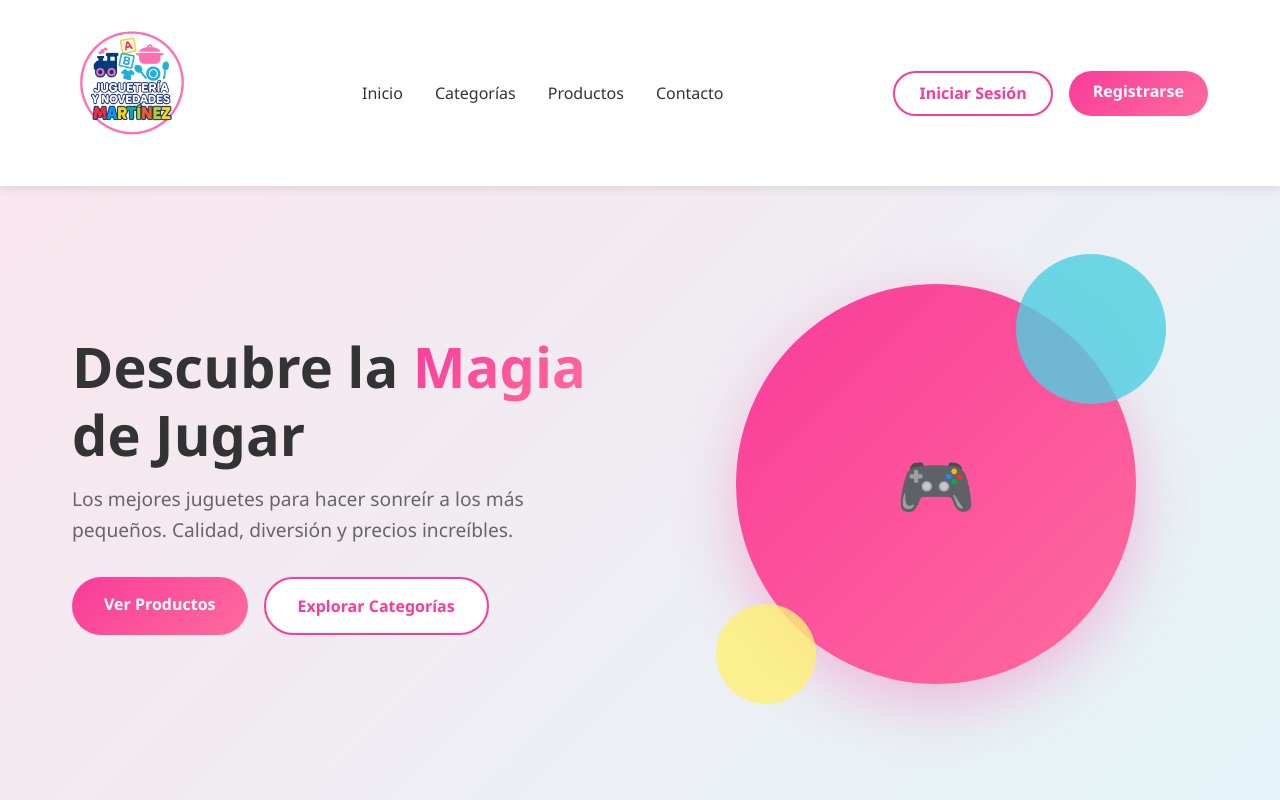
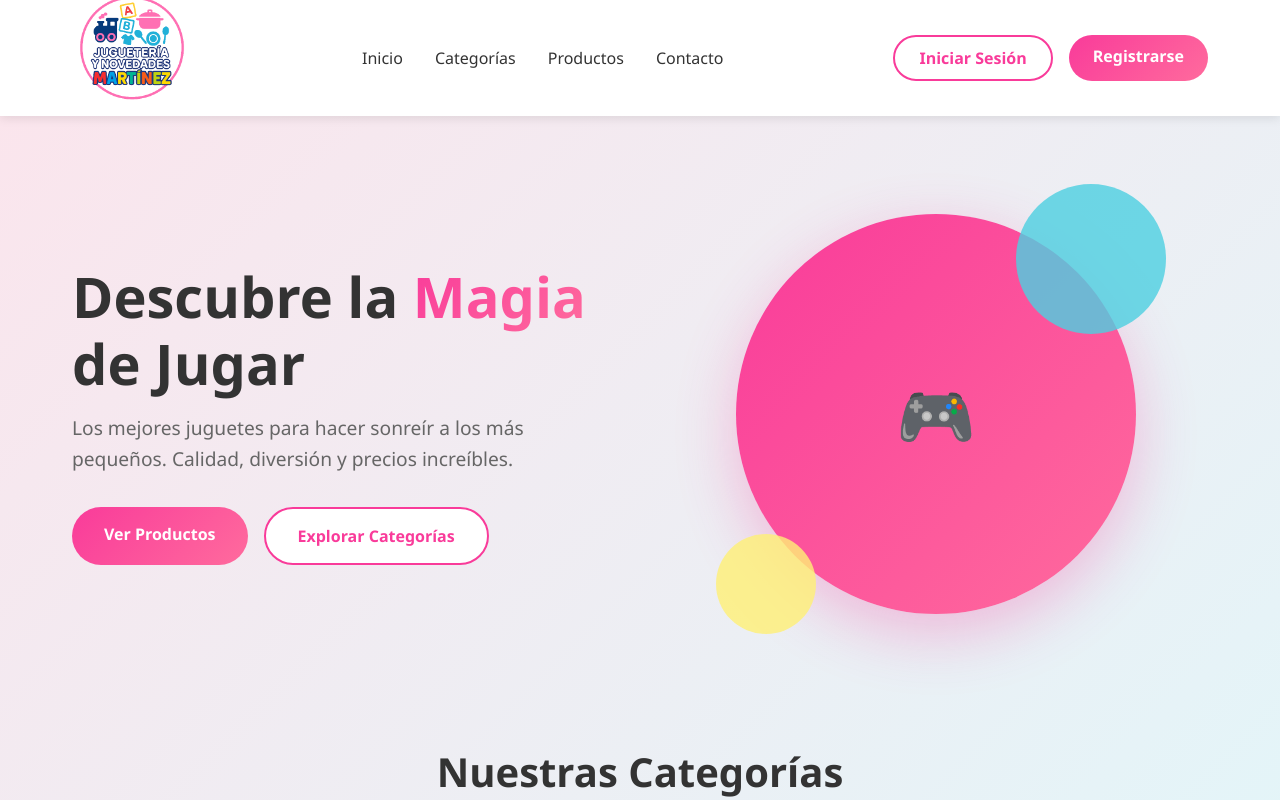
Before and after one commit to martinez-Diana/FRONTJugueteria, a React (Vite) app: page /home in a window 1280 px wide. Shown: the top 800 px of the page. Built offline with nearby package versions, Linux system fonts and the light colour scheme; no server answers.

Commit message:
logo_nuevo

```diff
--- a/src/pages/Home.css
+++ b/src/pages/Home.css
@@ -22,7 +22,7 @@ body {
 .nav-container {
   max-width: 1200px;
   margin: 0 auto;
-  padding: 0.2rem 2rem;
+  padding: 0.5rem 2rem;
   display: flex;
   justify-content: space-between;
   align-items: center;
@@ -44,6 +44,8 @@ body {
   width: auto;
   object-fit: contain;
   display: block;
+  margin-top: -40px;
+  margin-bottom: -40px;
 }
 
 .nav-links {
```
